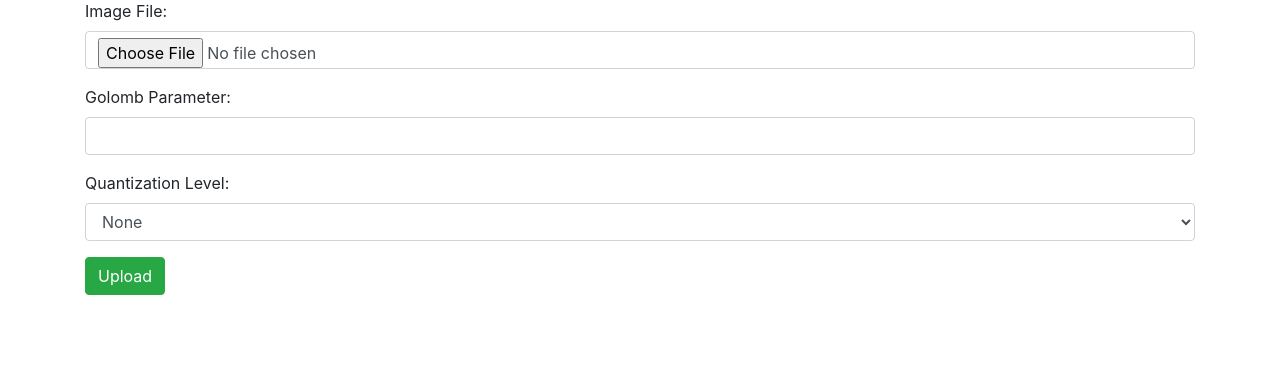
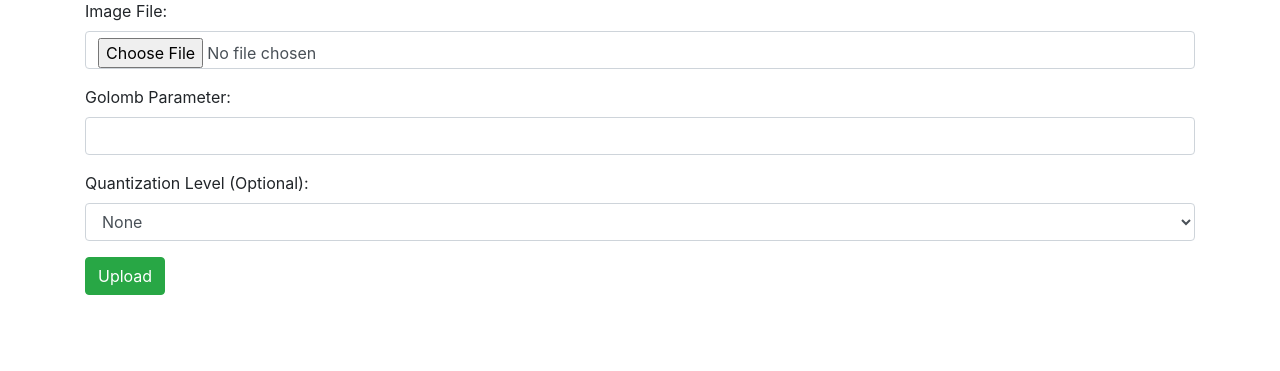
Before and after one commit to castanheta/IC, a Flask app: page / in a window 1280 px wide. Shown: the part 269-640 px from the top of the page. Run offline with Flask 3, Linux system fonts and the light colour scheme; some libraries are stand-ins or nearby versions.

Commit message:
Update input fields information

```diff
--- a/proj2/server/templates/upload.html
+++ b/proj2/server/templates/upload.html
@@ -132,7 +132,7 @@
             />
           </div>
           <div class="form-group">
-            <label for="quant_level">Quantization Level:</label>
+            <label for="quant_level">Quantization Level (Optional):</label>
             <select class="form-control" name="quant_level" id="quant_level">
               <option value="0" selected>None</option>
               <option value="1">1</option>
@@ -177,7 +177,7 @@
             />
           </div>
           <div class="form-group">
-            <label for="quant_level">Quantization Level:</label>
+            <label for="quant_level">Quantization Level (Optional):</label>
             <select class="form-control" name="quant_level" id="quant_level">
               <option value="0" selected>None</option>
               <option value="1">1</option>
@@ -212,7 +212,7 @@
             />
           </div>
           <div class="form-group">
-            <label for="golomb_param">Golomb Parameter:</label>
+            <label for="golomb_param">Golomb Parameter (Optional):</label>
             <input
               type="text"
               class="form-control"
```
